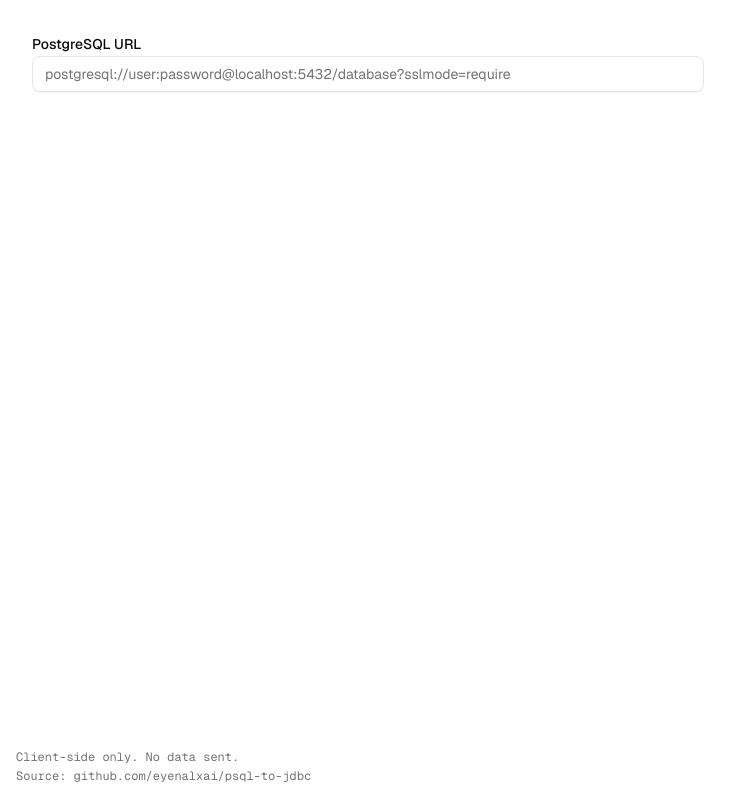
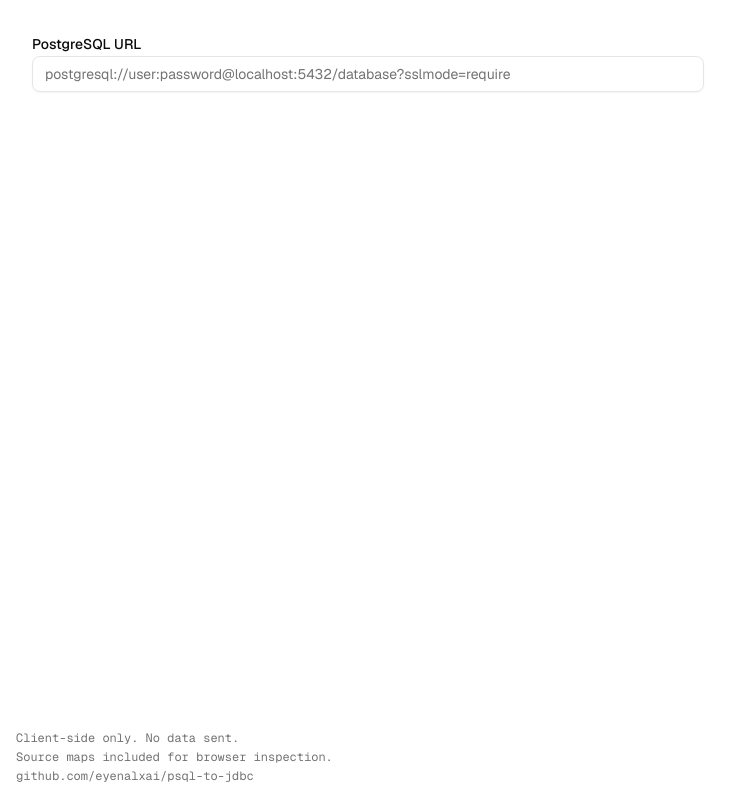
Before and after one commit to eyenalxai/psql-to-jdbc, a Next.js app: page / in a window 1280 px wide. Shown: the whole page, without its empty margins (0-751 px from the left). Built offline with nearby package versions, Linux system fonts and the light colour scheme.

Commit message:
feat: add note about source maps for browser inspection in footer

```diff
--- a/src/app/page.tsx
+++ b/src/app/page.tsx
@@ -82,6 +82,9 @@
 			<div className="fixed bottom-2 left-2 right-2 md:absolute md:right-auto md:bottom-4 md:left-4 text-[10px] md:text-xs text-muted-foreground font-mono max-w-full">
 				<div className="flex flex-col gap-0.5 md:gap-1">
 					<p className="leading-tight">Client-side only. No data sent.</p>
+					<p className="leading-tight">
+						Source maps included for browser inspection.
+					</p>
 					<a
 						href="https://github.com/eyenalxai/psql-to-jdbc"
 						target="_blank"
@@ -89,7 +92,7 @@
 						className="hover:underline leading-tight truncate"
 						title="https://github.com/eyenalxai/psql-to-jdbc"
 					>
-						Source: github.com/eyenalxai/psql-to-jdbc
+						github.com/eyenalxai/psql-to-jdbc
 					</a>
 				</div>
 			</div>
```
